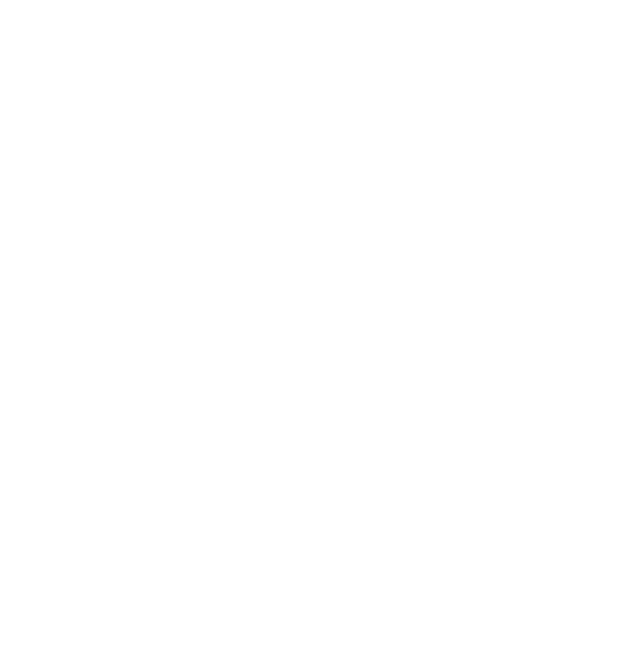
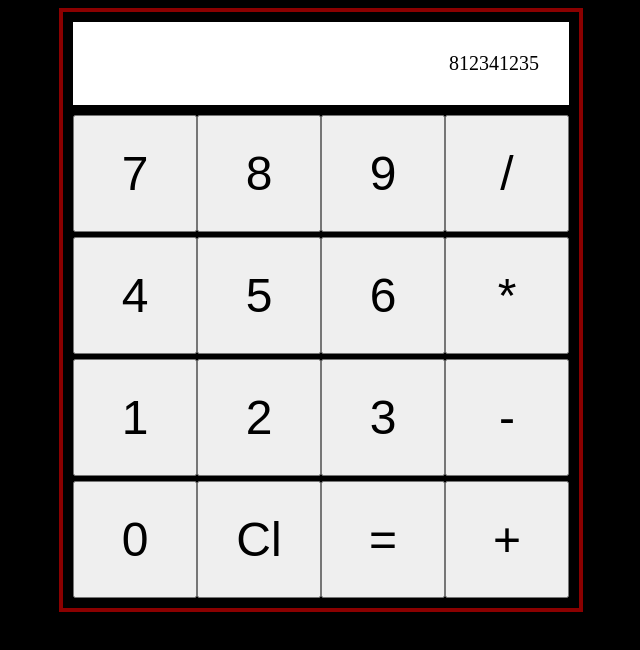
Before and after one commit to nbaugher2/Calculator-Odin-Project, a plain HTML site: page index.html in a window 1280 px wide. Shown: the whole page, without its empty margins (319-959 px from the left). Drawn offline with Linux system fonts and the light colour scheme.

Commit message:
calculator layout
html and css to get calculator looking decent

```diff
--- a/index.html
+++ b/index.html
@@ -8,6 +8,41 @@
 	<link rel="stylesheet" href="style.css">
 </head>
 <body>
+	<div class="container">
+		<div class="window">
+			812341235
+		</div>
 
+		<div class="buttons">
+			<div class = "rowFour">
+				<button>7</button>
+				<button>8</button>
+				<button>9</button>
+				<button>/</button>
+			</div>
+
+			<div class = "rowThree">
+				<button>4</button>
+				<button>5</button>
+				<button>6</button>
+				<button>*</button>
+			</div>
+
+			<div class = "rowTwo">
+				<button>1</button>
+				<button>2</button>
+				<button>3</button>
+				<button>-</button>
+			</div>
+
+			<div class = "rowOne">
+				<button>0</button>
+				<button>Cl</button>
+				<button>=</button>
+				<button>+</button>
+			</div>
+
+		</div>
+	</div>
 </body>
 </html>
--- a/style.css
+++ b/style.css
@@ -0,0 +1,49 @@
+body{
+	display: flex;
+	background-color: black;
+	justify-content: center;
+	align-content: center;
+}
+
+.container{
+	display: flex;
+	flex-direction: column;
+	border: 4px solid darkred;
+	padding: 10px;
+	gap: 10px;
+	width: 496px;
+	height: 576px;
+}
+
+.window{
+	background-color: white;
+	text-align: right;
+	padding: 30px;
+	font-size: 20px;
+}
+
+.buttons{
+	display: flex;
+	gap: 5px;
+	flex-direction: column;
+	align-items: stretch;
+	justify-content: space-around;
+	flex: 1;
+
+}
+
+.buttons div{
+	display: flex;
+	justify-content: space-around;
+	flex-grow: 1;
+	align-content: stretch;
+}
+
+button{
+	display: flex;
+	width: 50px;
+	flex-grow: 1;
+	justify-content: center;
+	align-items: center;
+	font-size: 48px;
+}
```
